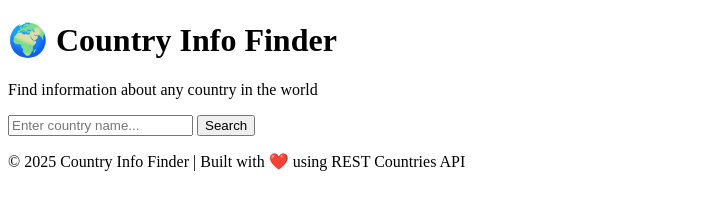
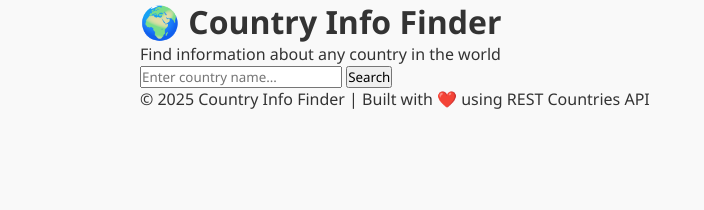
Before and after one commit to DurjoyKumar1/MIS455_Final, a plain HTML site: page index.html in a window 1280 px wide. Shown: the whole page, without its empty margins (0-704 px from the left). Drawn offline with Linux system fonts and the light colour scheme.

Commit message:
css start

```diff
--- a/index.css
+++ b/index.css
@@ -0,0 +1,20 @@
+* {
+    margin: 0;
+    padding: 0;
+    box-sizing: border-box;
+    font-family: "Segoe UI", Tahoma, Geneva, Verdana, sans-serif;
+  }
+
+  body {
+    background-color: #f9f9f9;
+    color: #333;
+    display: flex;
+    flex-direction: column;
+    min-height: 100vh;
+  }
+
+  .container {
+    width: 90%;
+    max-width: 1000px;
+    margin: 0 auto;
+  }
--- a/index.html
+++ b/index.html
@@ -3,7 +3,7 @@
 <head>
     <meta charset="UTF-8">
     <meta name="viewport" content="width=device-width, initial-scale=1.0">
-    <link rel="stylesheet" href="index.html">
+    <link rel="stylesheet" href="index.css">
     <title>Country Info Finder</title>
 </head>
 <body>
```
